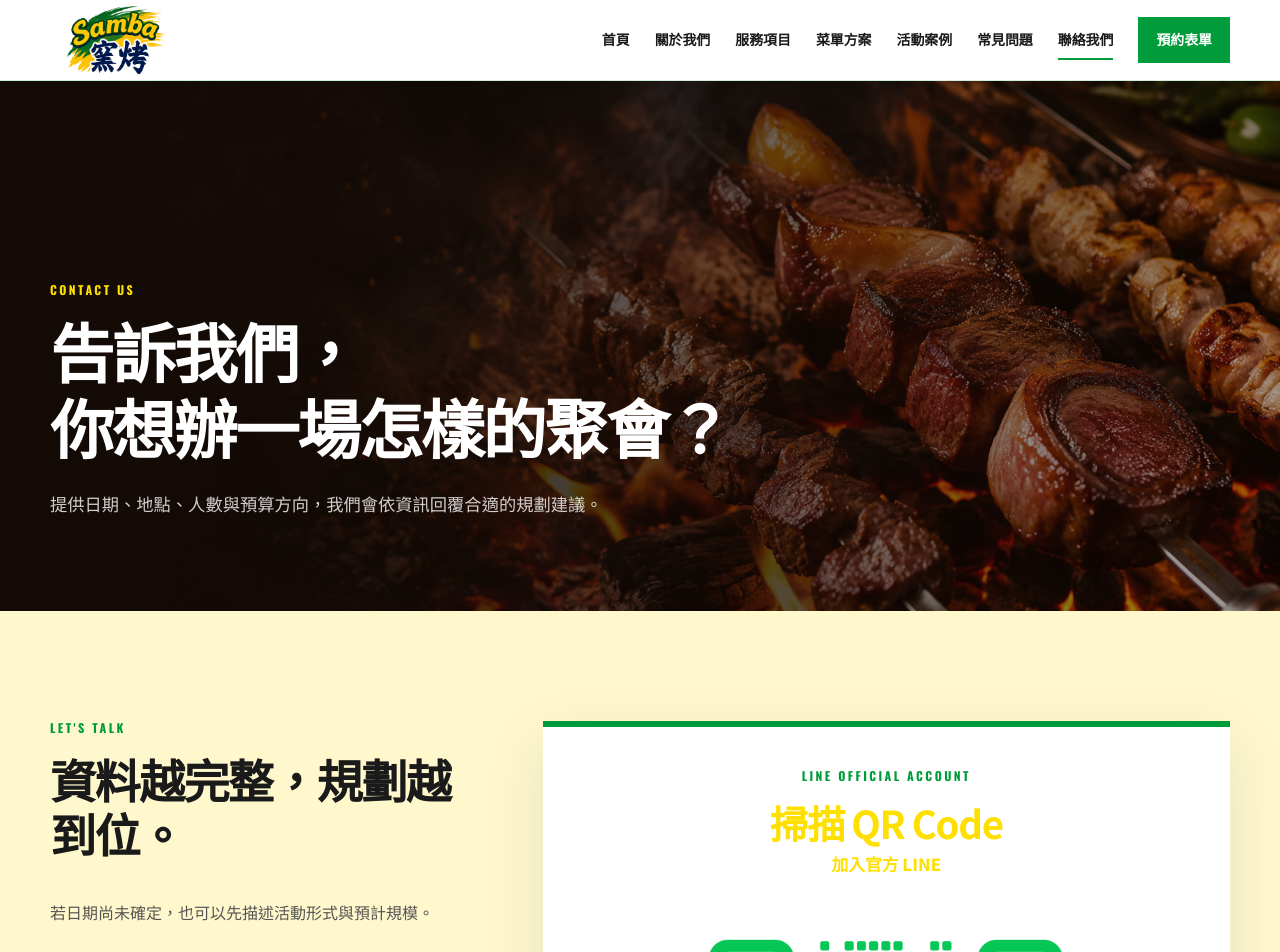
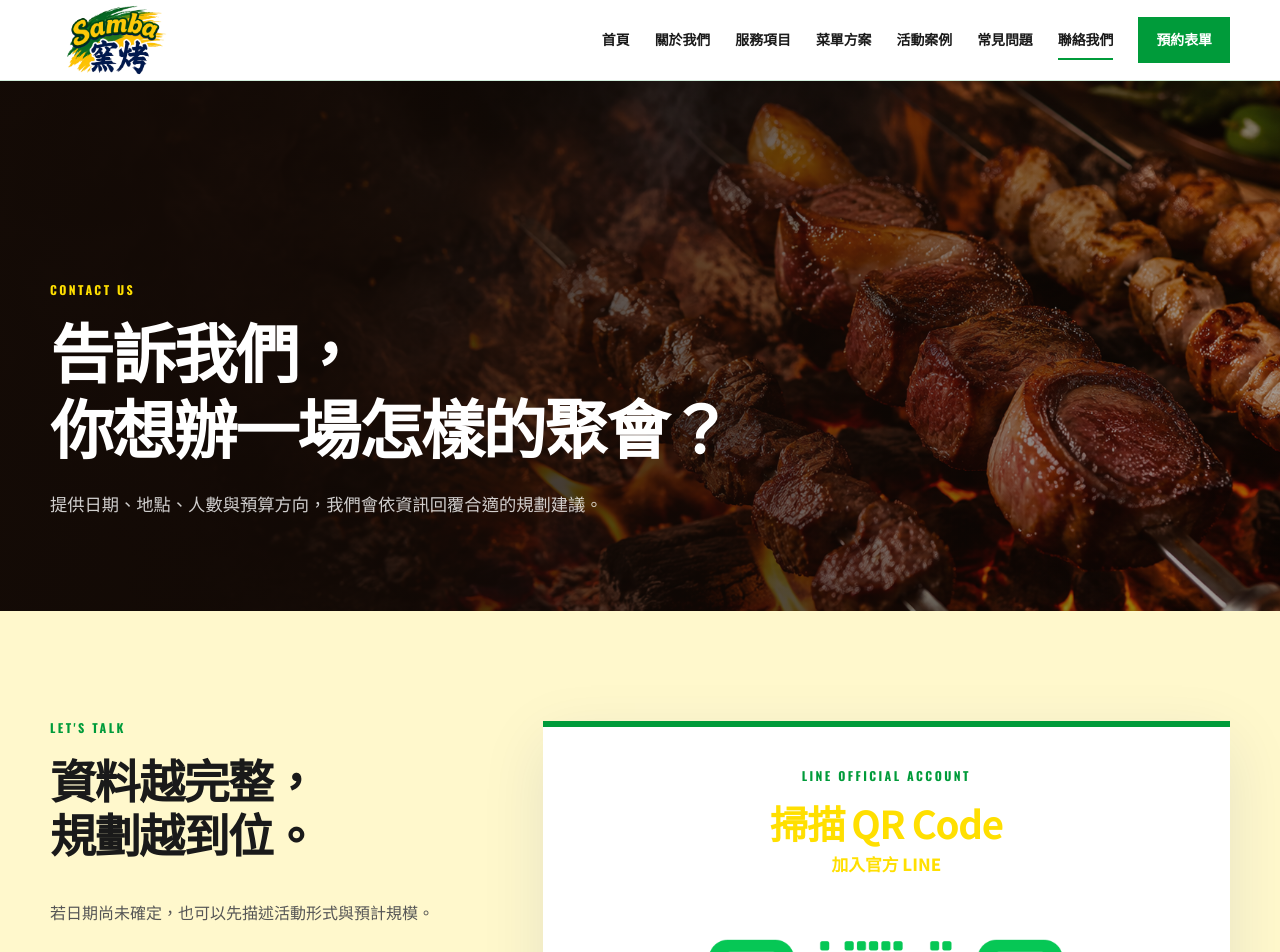
Before and after one commit to sambabbq2011-dot/samba-website, a Next.js app: page /contact in a window 1280 px wide. Shown: the top 952 px of the page. Built offline with nearby package versions, Linux system fonts and the light colour scheme; no server answers.

Commit message:
Adjust contact heading line break

```diff
--- a/app/contact/page.tsx
+++ b/app/contact/page.tsx
@@ -25,7 +25,11 @@ export default function ContactPage() {
         <div className="container contact-layout">
           <div className="contact-info">
             <p className="eyebrow">LET&apos;S TALK</p>
-            <h2>資料越完整，規劃越到位。</h2>
+            <h2>
+              資料越完整，
+              <br />
+              規劃越到位。
+            </h2>
             <p>若日期尚未確定，也可以先描述活動形式與預計規模。</p>
             <div className="contact-methods">
               <a href="https://lin.ee/tQCuaq7" target="_blank" rel="noreferrer">
```
